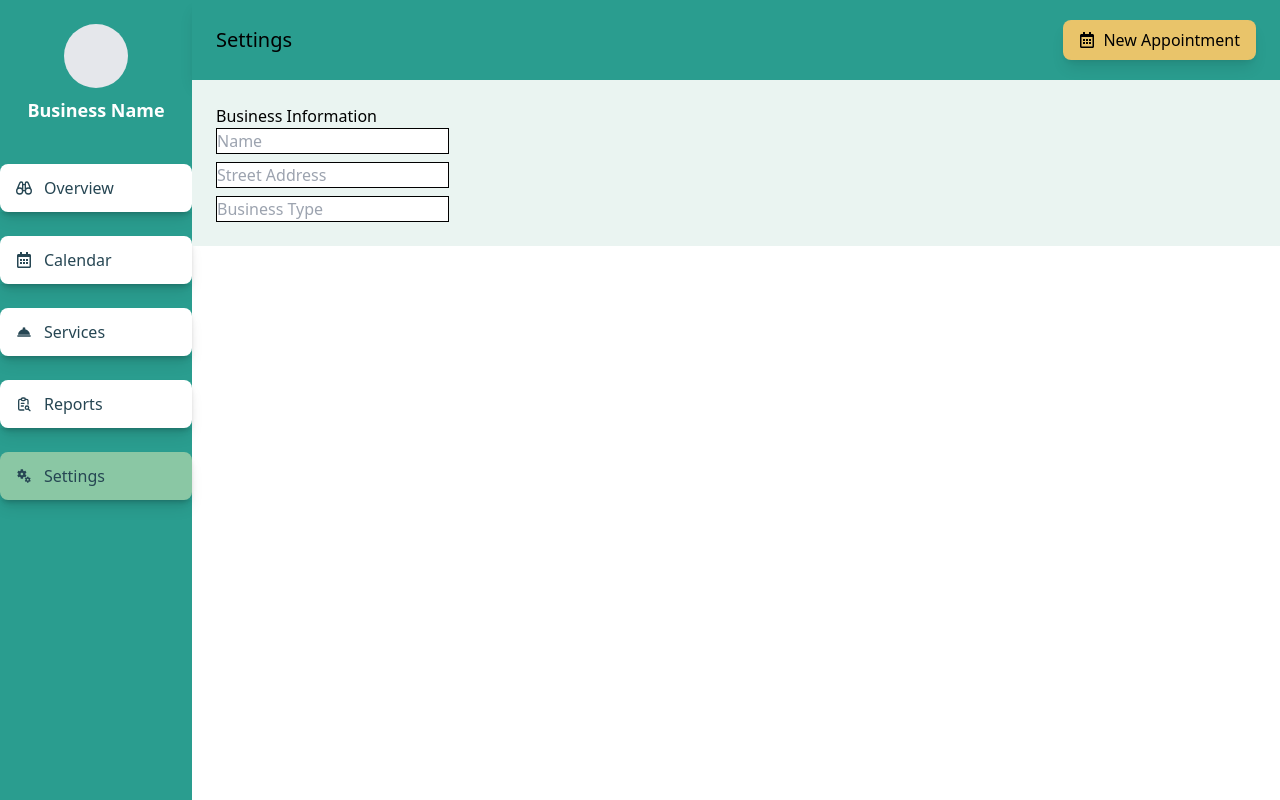
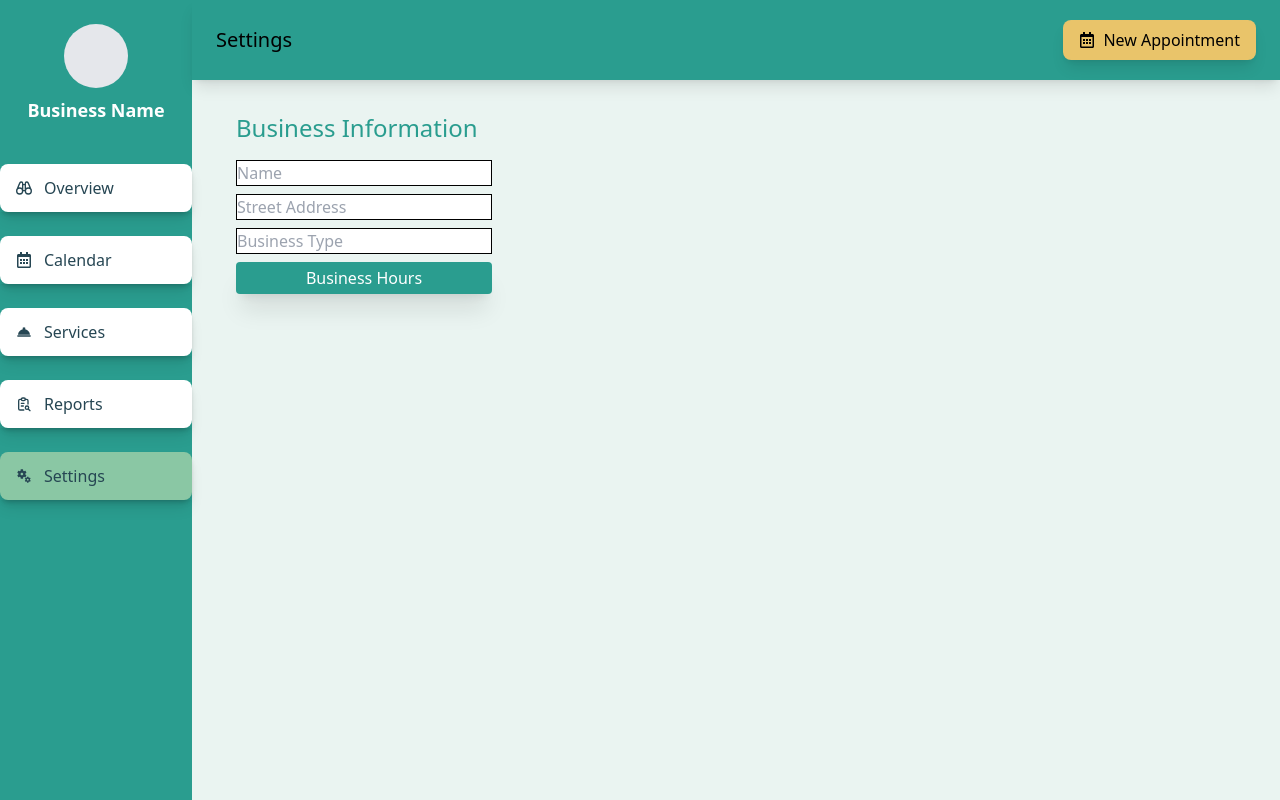
Before and after one commit to ItzYaboiiJoe/AppointmentApp, a React (Vite) app: page /AdminSettings in a window 1280 px wide. Built offline with nearby package versions, Linux system fonts and the light colour scheme; no server answers.

Commit message:
Adjusted The Settings UI

```diff
--- a/src/Components/BusinessInfoForm.jsx
+++ b/src/Components/BusinessInfoForm.jsx
@@ -1,28 +1,37 @@
 function BusinessInfoForm() {
   return (
     <form>
-      <div className="flex flex-col space-y-2">
+      <div className="flex flex-col space-y-2 ml-5">
+        <h2 className="text-Primary text-2xl my-2">Business Information</h2>
+        {/* Business Name */}
         <div>
-          <h2>Business Information</h2>
           <input
             type="text"
             placeholder="Name"
-            className="border-solid border border-black"
+            className="border-solid border border-black w-64"
           />
         </div>
+        {/* Business Address */}
         <div>
           <input
             type="text"
             placeholder="Street Address"
-            className="border-solid border border-black"
+            className="border-solid border border-black w-64"
           />
         </div>
+        {/* Business Type */}
         <div>
           <input
             type="text"
             placeholder="Business Type"
-            className="border-solid border border-black"
+            className="border-solid border border-black w-64"
           />
+        </div>
+        {/* Business Hours */}
+        <div>
+          <button className="bg-Primary text-white px-4 py-1 shadow-xl rounded hover:bg-[#1e6f65] w-64">
+            Business Hours
+          </button>
         </div>
       </div>
     </form>
--- a/src/Pages/AdminSettings.jsx
+++ b/src/Pages/AdminSettings.jsx
@@ -4,15 +4,17 @@ import BusinessInfoForm from "../Components/BusinessInfoForm";
 
 function AdminSettings() {
   return (
-    // side Navbar
+    <div className="bg-[#EAF4F1]">
+      {/* side Navbar */}
       <div className="flex h-screen">
         <AdminSideNavbar />
         {/* Top Navbar */}
         <div className="flex-1 flex flex-col">
           <AdminTopNavbar pageTitle="Settings" />
           {/* Body Content */}
-        <div className="bg-[#EAF4F1] p-6">
+          <div className=" p-6">
             <BusinessInfoForm />
+          </div>
         </div>
       </div>
     </div>
```
Lines whose indentation alone changed are shown as unchanged.
